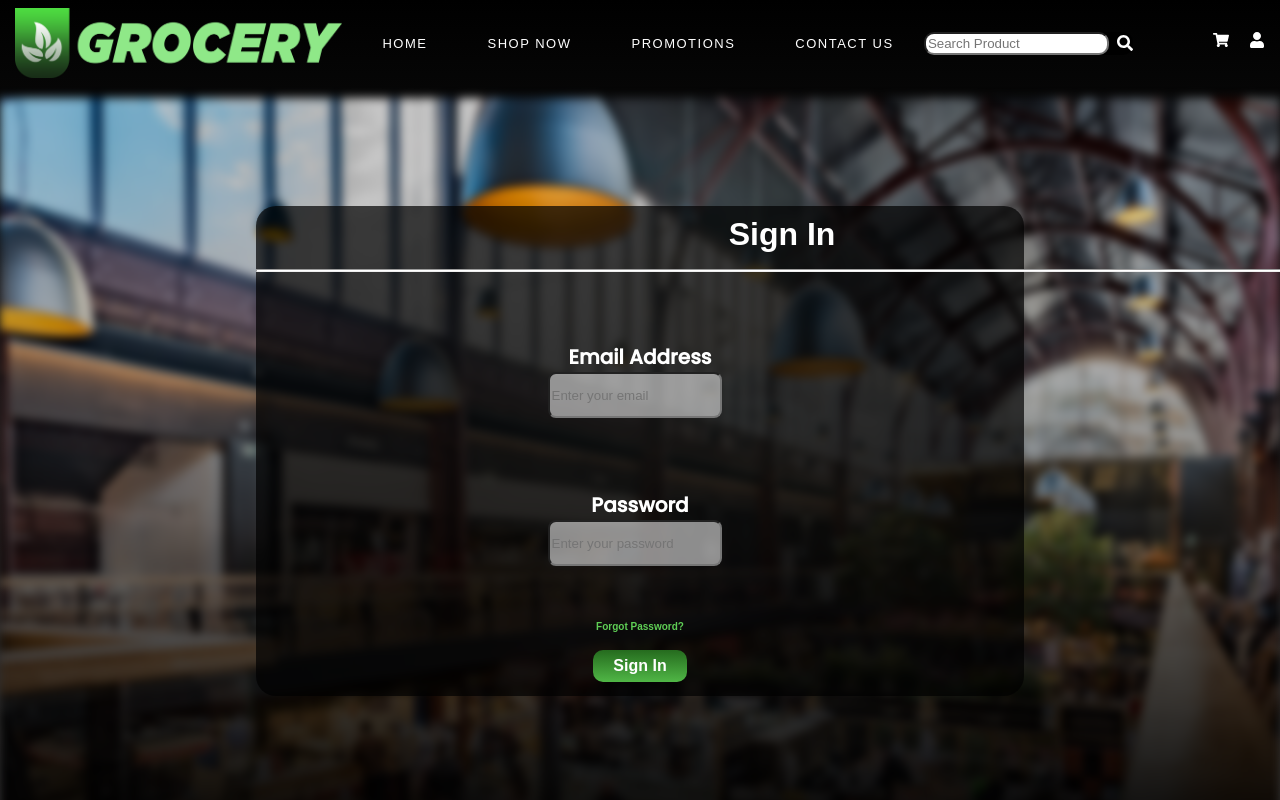
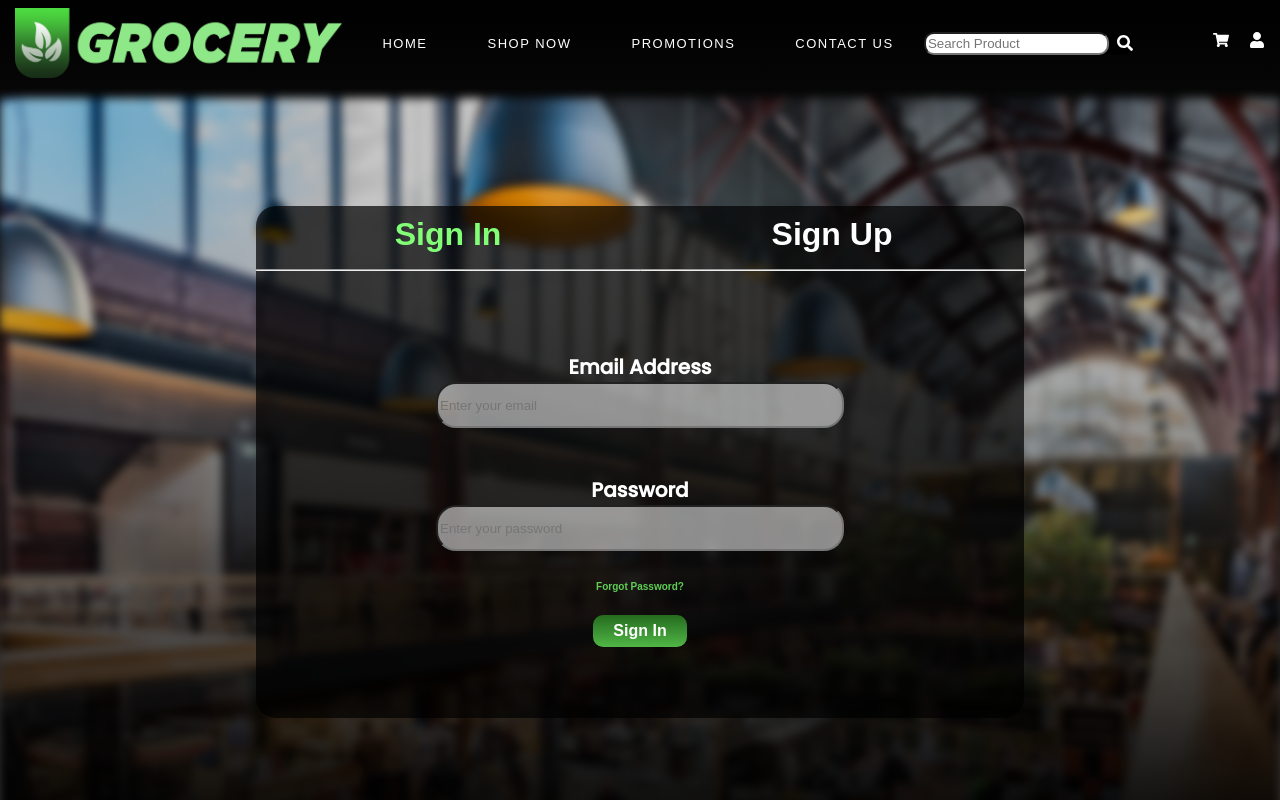
Before and after one commit to Nadunrupasinghe/supermarket_system_frontend, a React (Create React App) app in the folder supermarketfrontend/: page /signin in a window 1280 px wide. Built offline with nearby package versions, Linux system fonts and the light colour scheme.

Commit message:
"Changes made to signin and signup"

```diff
--- a/supermarketfrontend/src/Components/InputBox/InputBox.css
+++ b/supermarketfrontend/src/Components/InputBox/InputBox.css
@@ -1,6 +1,6 @@
 .inputBox {
   display: grid;
-    margin-bottom: 25px;
+
 }
 
 .labelname {
@@ -10,9 +10,9 @@
   font-style: normal;
 }
 .input{
-    width:90%;
+  width:400px;
   height: 40px;
-    border-radius: 8px;
+  border-radius: 20px;
   background-color:rgba(248, 248, 248, 0.55);
   color: black;
   &:focus {
@@ -22,7 +22,7 @@
 
 }
 .textarea {
-    width: 87%;
+  width: 100%;
   margin: 0.2rem;
   border: 0;
   font-size: 1rem;
--- a/supermarketfrontend/src/Pages/SignIn Page/SignInPage.css
+++ b/supermarketfrontend/src/Pages/SignIn Page/SignInPage.css
@@ -4,13 +4,13 @@
     position: relative;
     height: 100vh;
     background-image: linear-gradient(to bottom, rgba(0, 0, 0, 0.2), rgba(254, 252, 252, 0.212));
-    background-size: 100% 100%; /* Adjust the blur height as needed */
+    background-size: 100%; /* Adjust the blur height as needed */
     background-position: top;
     background-attachment: fixed;
     overflow: hidden;
 }
 
-.image2{
+.signin-image2{
     flex-basis: 100%;
     margin: 0%;
     margin-top: 20px;
@@ -26,7 +26,7 @@
     filter:blur(5px);
 }
 
-.MidSection {
+.signin-MidSection {
     position: relative;
     display: flex;
     flex-direction: column  ;
@@ -36,12 +36,12 @@
     width: 100%;
 }
 
-.line{
+.signin-line{
     width:100%;
     color:rgba(131, 254, 119, 1);
 }
 
-.form-container {
+.signin-form-container {
     position: absolute;
     display: flex;
     flex-direction: column;
@@ -57,45 +57,46 @@
     width:60%;
     height: 60%;
     border-radius: 20px;
-    padding-bottom: 10px;
+    padding-bottom: 2rem;
 }
 
-.top-container{
+.signin-top-container{
     flex: 1;
     flex-basis: 50%;
     padding-top: 10px;
 }
 
-.text{
+.signin-text{
     display: flex;
     flex-direction: row;
     text-align: center;
     flex-basis: 100%;
 }
 
-.text1{
+.signin-text1{
     flex-basis: 50%;
-    color:white;
+    color:rgba(131, 254, 119, 1);
+
 
 }
-.text1 a{
+.signin-text1 a{
     text-decoration: none;
 }
-.text1 a:visited {
-    color: rgb(255, 255, 255);
+.signin-text1 a:visited {
+    color: rgba(131, 254, 119, 1);
     /* Set the same color for visited links to maintain consistency */
   }
 
-.text2{
+.signin-text2{
     flex-basis: 50%;
-    color:rgba(131, 254, 119, 1);
+    color:rgb(255, 255, 255);
     text-decoration: none;
 }
-.text2 a{
+.signin-text2 a{
     text-decoration: none;
 }
-.text2 a:visited {
-    color: rgba(131, 254, 119, 1);; /* Set the same color for visited links to maintain consistency */
+.signin-text2 a:visited {
+    color: rgb(255, 255, 255);; /* Set the same color for visited links to maintain consistency */
   }
 
 
@@ -116,36 +117,34 @@
     padding: 20px;
 }
 
-.forgot{
+.signin-forgot{
     font-size:x-small;
     color:rgba(95, 206, 85, 1);
 }
 
-.btn {
+.signin-btn {
     padding-top: 5px;
     padding-bottom: 35px;
+
 }
 
 @media (max-width: 768px) {
-    .MidSection {
+    .signin-MidSection {
       flex-direction: column;
       align-items: center;
     }
-    .form-container {
+    .signin-form-container {
       width: 80%; /* Adjust the width for smaller screens */
       height: auto;
     }
-    .image2 {
-      max-height: 40vh; /* Adjust the image height for smaller screens */
-      width: auto;
-    }
+
   }
   .error-message {
     color: red;
     font-size: 12px;
 
   }
-  .inputlabel{
+  .signin-inputlabel{
     color: white;
     font-size: 20px;
     text-align: left;
--- a/supermarketfrontend/src/Pages/SignIn Page/SignInPage.js
+++ b/supermarketfrontend/src/Pages/SignIn Page/SignInPage.js
@@ -65,21 +65,21 @@ function SignInPage() {
       <div className='TopSection'>
         <Navbar />
       </div>
-      <div className='MidSection'>
-        <img className='image2' src={signinimage} />
-        <div className='form-container'>
-          <div className='top-container'>
-            <div className='text'>
-              <div className='text1'>
+      <div className='signin-MidSection'>
+        <img className='signin-image2' src={signinimage} />
+        <div className='signin-form-container'>
+          <div className='signin-top-container'>
+            <div className='signin-text'>
+              <div className='signin-text1'>
                 <Link to="/signin">Sign In</Link>
                 <div>
-                  <hr className='line'></hr>
+                  <hr className='signin-line'></hr>
                 </div>
               </div>
-              <div className='text2'>
+              <div className='signin-text2'>
                 <Link to="/signup"> Sign Up</Link>
                 <div>
-                  <hr className='line'></hr>
+                  <hr className='signin-line'></hr>
                 </div>
               </div>
             </div>
@@ -87,7 +87,7 @@ function SignInPage() {
           <form onSubmit={submit}>
             <div className="signin-form">
               <div className="signin-input1">
-                <label className='inputlabel'>Email Address</label>
+                <label className='signin-inputlabel'>Email Address</label>
                 <TextInputBox
                   type="email"
                   name="email"
@@ -101,7 +101,7 @@ function SignInPage() {
                 )}
               </div>
               <div className="signin-input2">
-                <label className='inputlabel'>Password</label>
+                <label className='signin-inputlabel'>Password</label>
                 <TextInputBox
                   type="password"
                   name="password"
@@ -114,10 +114,10 @@ function SignInPage() {
                   <div className="error-message">{formik.errors.password}</div>
                 )}
               </div>
-              <div className="forgot">
+              <div className="signin-forgot">
                 <p className="pass">Forgot Password?</p>
               </div>
-              <div className="signInBtn">
+              <div className="signin-btn">
                 <Button type="submit" value="Submit" buttonName="Sign In"   />
               </div>
             </div>
--- a/supermarketfrontend/src/Pages/SignUp Page/SignUpPage.css
+++ b/supermarketfrontend/src/Pages/SignUp Page/SignUpPage.css
@@ -28,7 +28,7 @@
 
 .MidSection {
     position: relative;
-    display: inline-block;
+    display: flex;
     align-items: center;
     justify-content: center;
     height: 100%;
@@ -65,30 +65,40 @@
     border-radius: 20px;
 
 }
+.s-line1{
+    width:100%;
+    display: flex;
+    color:rgba(131, 254, 119, 1);
+}
+.s-line2{
+    width:100%;
+    display: flex;
+    color:rgba(131, 254, 119, 1);
+}
 
-.top-container{
+.signup-top-container{
     display: flex;
     flex-direction: row;
     flex-basis: 100%;
     padding-top: 10px;
 }
 
-.txt{
+.signup-txt{
     display: flex;
     flex-direction: row;
     text-align: center;
     flex-basis: 100%;
 }
 
-.txt1{
+.SIGN1{
     flex-basis: 50%;
-    color:rgba(131, 254, 119, 1);
+    color:rgb(119, 254, 119);
 
 }
 
-.txt2 {
+.SIGN2 {
     flex-basis: 50%;
-    color:white;
+    color:rgb(248, 246, 246);
     text-decoration: none;
     /* color:rgba(131, 254, 119, 1); */
 
@@ -118,6 +128,7 @@
     margin-right: auto;
 }
 
+
 .textagree{
     font-size:20px;
 }
--- a/supermarketfrontend/src/Pages/SignUp Page/SignUpPage.js
+++ b/supermarketfrontend/src/Pages/SignUp Page/SignUpPage.js
@@ -14,18 +14,18 @@ function SignUpPage() {
       <div className='MidSection'>
         <img className='image1' src={signupimage} />
         <div className='signup-container'>
-          <div className='top-container'>
-            <div className='txt'>
-              <div className='text1'>
+          <div className='signup-top-container'>
+            <div className='signup-txt'>
+              <div className='SIGN1'>
               <Link to="/signup"> Sign Up</Link>
                 <div>
-                  <hr className='line'></hr>
+                  <hr className='s-line1'></hr>
                 </div>
               </div>
-              <div className='text2'>
+              <div className='SIGN2'>
               <Link to="/signin">Sign In</Link>
                 <div>
-                  <hr className='line'></hr>
+                  <hr className='s-line2'></hr>
                 </div>
               </div>
             </div>
@@ -51,9 +51,9 @@ function SignUpPage() {
                   <div className='signup-item'>
                     <InputBox type='password' labelName='Password' />
                   </div>
-                  <div className='signup-item'>
+                  {/* <div className='signup-item'>
                     <InputBox type='date' labelName='Date of Birth' />
-                  </div>
+                  </div> */}
                   <div className='signup-item'>
                     <InputBox type='password' labelName=' Confirm Password' />
                   </div>
```
Lines whose indentation alone changed are shown as unchanged.
